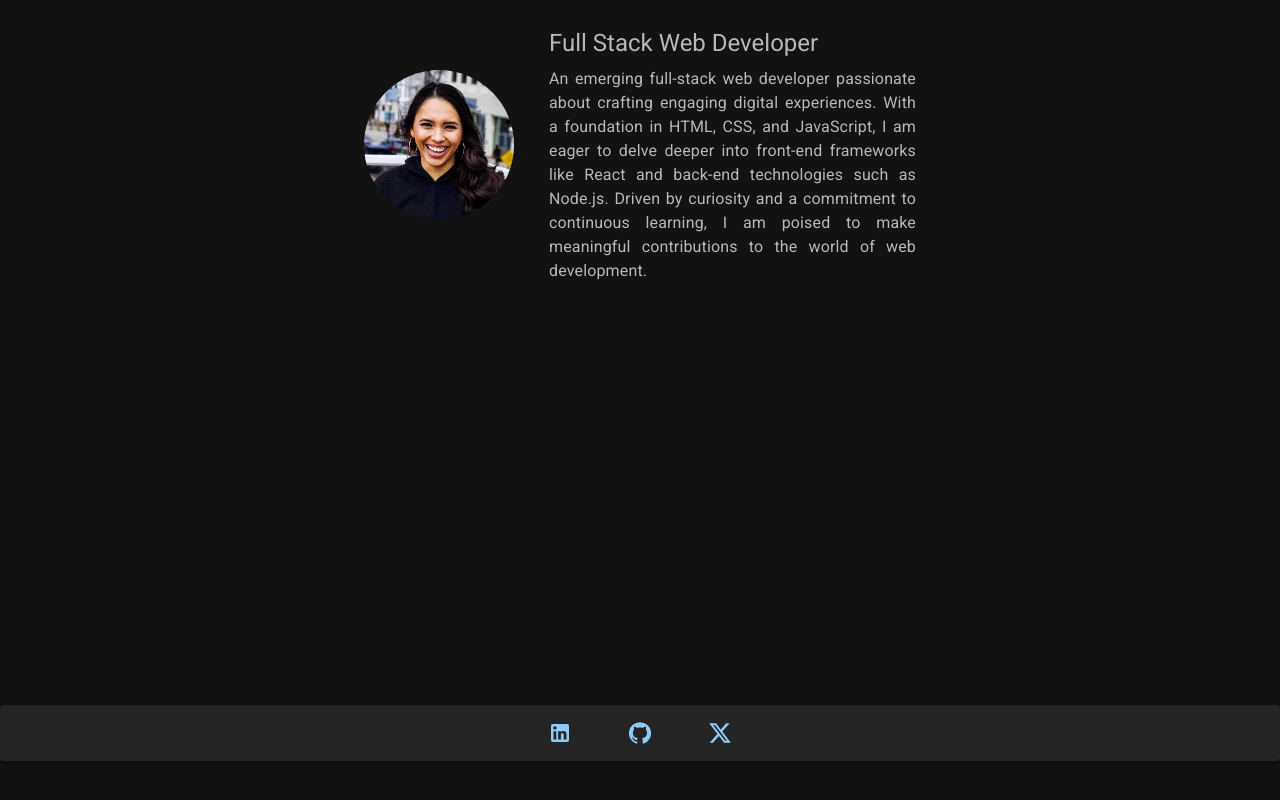
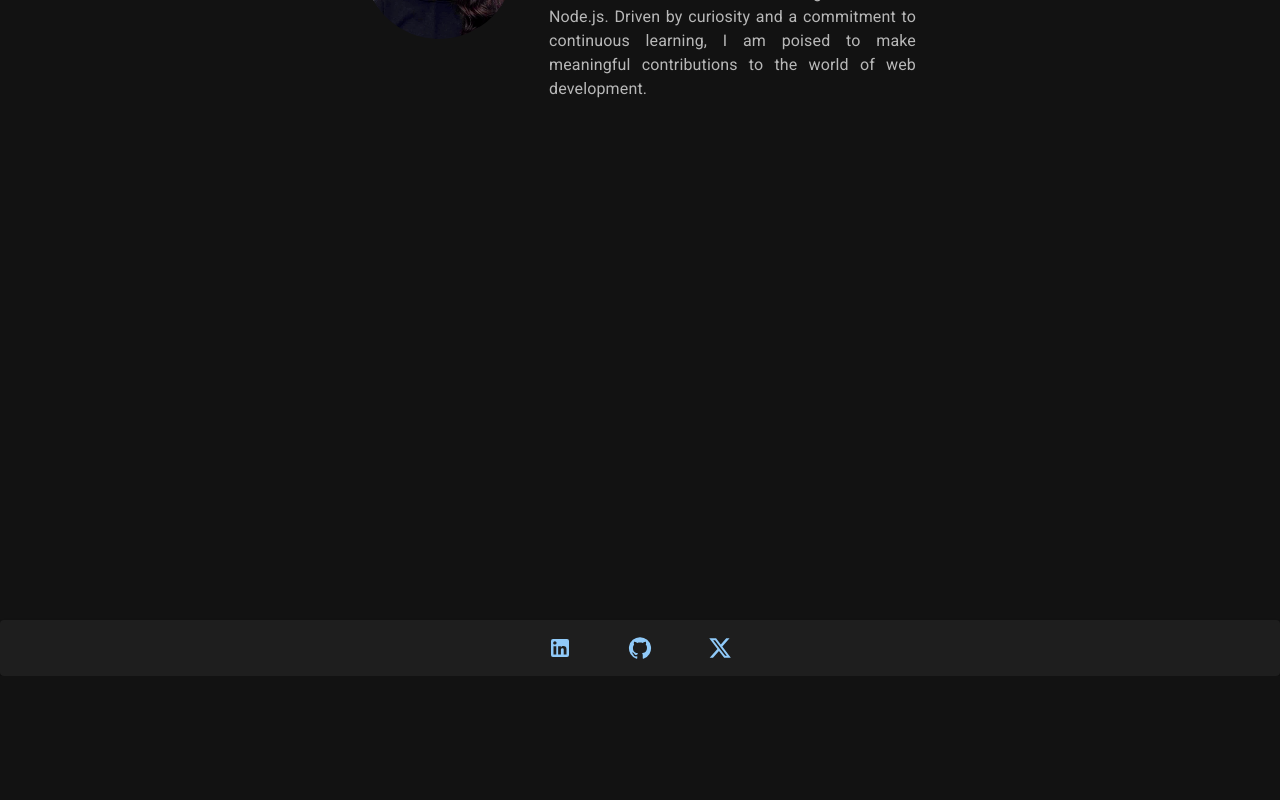
Before and after one commit to samamiraa/Samamiraa-Portfolio, a React (Vite) app: page / in a window 1280 px wide. Shown: the part 280-1080 px from the top of the page. After the commit the page ends 956 px from the top, so only its background shows below. Built offline with nearby package versions, Linux system fonts and the light colour scheme.

Commit message:
fixed errors, footer, added project component

```diff
--- a/public/styles/Main.css
+++ b/public/styles/Main.css
@@ -1,5 +1,5 @@
 body {
-    height: 100vh;
+    height: 100%;
     margin: 0;
     padding: 0;
 }
@@ -8,6 +8,7 @@ body {
 .appJsx,
 .aboutJsx {
     height: 100%;
+    min-height: 100vh;
 }
 
 .card {
@@ -36,7 +37,6 @@ body {
     margin-top: 100px;
 }
 
-.marginTopFooter {
+/* .marginTopFooter {
     margin-top: 20vh;
-    height: 20vh;
-}
+} */
--- a/src/components/Footer.jsx
+++ b/src/components/Footer.jsx
@@ -15,9 +15,9 @@ function Footer() {
 
     return (
         <footer className='marginTopFooter'>
-            <Box sx={{ pb: 7 }} ref={ref}>
+            <Box ref={ref}>
                 <CssBaseline />
-                <Paper elevation={3}>
+                <Paper>
                     <BottomNavigation
                         sx={{
                             bgcolor: 'rgba(255, 255, 255, 0.0)',
--- /dev/null
+++ b/src/components/Project.jsx
@@ -0,0 +1,38 @@
+import Card from '@mui/material/Card';
+import CardActions from '@mui/material/CardActions';
+import CardContent from '@mui/material/CardContent';
+import CardMedia from '@mui/material/CardMedia';
+import Button from '@mui/material/Button';
+import Typography from '@mui/material/Typography';
+import { Grid } from '@mui/material';
+import { Link } from 'react-router-dom';
+
+function Project(project) {
+
+    return (
+        <Grid item key={project.id} xs={12} sm={6} md={4}>
+            <Card className='card' variant='outlined' sx={{ maxWidth: 300 }}>
+                <CardMedia
+                    className='cardMedia'
+                    sx={{ height: 100 }}
+                    image={project.img}
+                    title={project.title}
+                />
+                <CardContent className='cardContent'>
+                    <Typography sx={{ color: '#90caf9' }} gutterBottom variant="h5" component="div">
+                        {project.title}
+                    </Typography>
+                    <Typography variant="body2" align='justify' color="text.secondary">
+                        {project.description}
+                    </Typography>
+                </CardContent>
+                <CardActions sx={{ justifyContent: 'center' }}>
+                    <Link to={project.github}><Button size="small">Github Repo</Button></Link>
+                    <Link to={project.url}><Button size="small">URL / Demo</Button></Link>
+                </CardActions>
+            </Card>
+        </Grid>
+    )
+}
+
+export default Project;
--- a/src/pages/About.jsx
+++ b/src/pages/About.jsx
@@ -10,13 +10,12 @@ function About() {
         <div className='aboutJsx'>
             <CssBaseline />
             <Container
-                className='aboutJsx'
                 maxWidth="sm"
                 sx={{
                     display: 'flex',
                     justifyContent: 'space-evenly',
                     alignItems: 'center',
-                    marginTop: '25px'
+                    marginTop: '100px'
                 }}
             >
                 <Avatar
--- a/src/pages/Contact.jsx
+++ b/src/pages/Contact.jsx
@@ -99,7 +99,7 @@ export default function Contact() {
                     value={email}
                     onChange={handleEmailValidation}
                     onMouseOut={() => handleEmptyEmail(email)}
-                    error={emailError}
+                    error={!!emailError}
                     helperText={emailError ? 'Invalid Email' : '' }
                 />
                  {showAlertMessage && (
--- a/src/pages/Portfolio.jsx
+++ b/src/pages/Portfolio.jsx
@@ -1,46 +1,20 @@
-import Card from '@mui/material/Card';
-import CardActions from '@mui/material/CardActions';
-import CardContent from '@mui/material/CardContent';
-import CardMedia from '@mui/material/CardMedia';
 import Button from '@mui/material/Button';
-import Typography from '@mui/material/Typography';
 import { Container, Grid } from '@mui/material';
 import projects from '../utils/projects.json'
 import { Link } from 'react-router-dom';
+import Project from '../components/Project'
 
 function Portfolio() {
-
     return (
         <div className="appJsx marginTop" >
             <Grid container justifyContent='center'>
-                <Link to='https://github.com/samamiraa/Samamiraa-Portfolio'><Button gutterBottom variant='outlined'>View this portfolios github</Button></Link>
+                <Link to='https://github.com/samamiraa/Samamiraa-Portfolio'><Button variant='outlined'>View this portfolios github</Button></Link>
             </Grid>
             <div>
                 <Container maxWidth='md' sx={{ padding: '20' }}>
                     <Grid container spacing={4}>
                         {projects.map((project) => (
-                            <Grid item key={project.id} xs={12} sm={6} md={4}>
-                                <Card className='card' variant='outlined' sx={{ maxWidth: 300 }}>
-                                    <CardMedia
-                                        className='cardMedia'
-                                        sx={{ height: 100 }}
-                                        image={project.img}
-                                        title={project.title}
-                                    />
-                                    <CardContent className='cardContent'>
-                                        <Typography sx={{ color: '#90caf9' }} gutterBottom variant="h5" component="div">
-                                            {project.title}
-                                        </Typography>
-                                        <Typography variant="body2" align='justify' color="text.secondary">
-                                            {project.description}
-                                        </Typography>
-                                    </CardContent>
-                                    <CardActions sx={{ justifyContent: 'center' }}>
-                                        <Link to={project.github}><Button size="small">Github Repo</Button></Link>
-                                        <Link to={project.url}><Button size="small">URL / Demo</Button></Link>
-                                    </CardActions>
-                                </Card>
-                            </Grid>
+                            <Project key={project.id} {...project}/>
                         ))}
                     </Grid>
                 </Container>
--- a/src/pages/Resume.jsx
+++ b/src/pages/Resume.jsx
@@ -7,7 +7,7 @@ import { skills } from '../utils/techSkills.json'
 
 function Resume() {
     return (
-        <div className='resumeBox'>
+        <div className='resumeBox appJsx'>
             <Box sx={{ width: '100%', maxWidth: 500 }} className='marginTop resumeBox'>
                 <Typography variant="h5" sx={{ color: '#90caf9' }} gutterBottom>
                     Technical Skills
```
